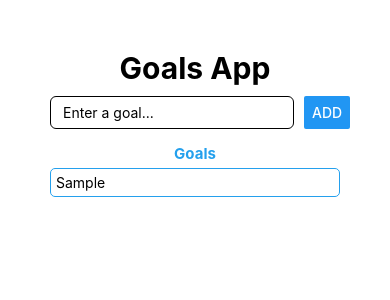
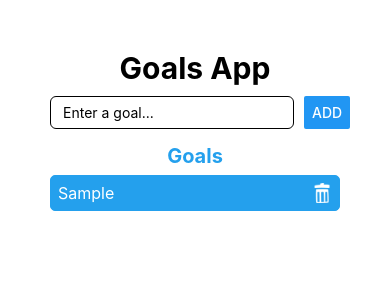
Before and after one commit to JO-OLADEJI/Goals-App, a React Native app: screen / in a window 390 px wide. Both pictures are taken after typing "Sample" into the empty fields and a click on the button "ADD". Shown: the top 300 px of the page. Built offline with nearby package versions, Linux system fonts and the light colour scheme.

Commit message:
Added delete logic to GoalItem

```diff
--- a/App.js
+++ b/App.js
@@ -3,7 +3,6 @@ import React, { useState } from 'react';
 import { StyleSheet, Text, View, FlatList } from 'react-native';
 import Input from './components/Input.js';
 import GoalItem from './components/GoalItem.js';
-
 
 
 const App = () => {
@@ -22,6 +21,11 @@ const App = () => {
     }
   }
 
+  const handleGoalDelete = (goalId) => {
+    setAllGoals(currentGoals => currentGoals.filter((goal) => goal.id !== goalId));
+  }
+
+
 
   return (
     <View style={styles.screen}>
@@ -29,15 +33,18 @@ const App = () => {
       <Text style={styles.title}>Goals App</Text>
       <Input
         goal={goal}
-        handleGoalChange={handleGoalChange}
-        handleGoalSubmit={handleGoalSubmit}
+        onChange={handleGoalChange}
+        onAdd={handleGoalSubmit}
       />
       {(allGoals.length >= 1) && <Text style={styles.subTitle}>Goals</Text>}
       <FlatList
         data={allGoals}
         keyExtractor={(goal, index) => goal.id}
         renderItem={goal =>
-          <GoalItem goal={goal.item.value} />
+          <GoalItem
+            goalObject={goal.item}
+            onDelete={handleGoalDelete}
+          />
         }
       />
 
@@ -60,7 +67,7 @@ const styles = StyleSheet.create({
 
   subTitle: {
     fontWeight: 'bold',
-    fontSize: 15,
+    fontSize: 20,
     textAlign: 'center',
     marginTop: 15,
     color: '#24a0ed',
--- a/components/GoalItem.js
+++ b/components/GoalItem.js
@@ -1,22 +1,42 @@
 import React from 'react';
-import { View, Text, StyleSheet } from 'react-native';
+import { View, Text, StyleSheet, TouchableOpacity, Image } from 'react-native';
+import DeleteImg from '../assets/delete.png';
 
 
 const GoalItem = (props) => {
   return (
     <View style={styles.listItem}>
-      <Text>{props.goal}</Text>
+      <Text style={styles.text}>{props.goalObject.value}</Text>
+      <TouchableOpacity
+        activeOpacity={0.5}
+        onPress={() => props.onDelete(props.goalObject.id)}>
+        <Image style={styles.icon} source={DeleteImg} />
+      </TouchableOpacity>
     </View>
   );
 }
 
 const styles = StyleSheet.create({
   listItem: {
+    flexDirection: 'row',
+    justifyContent: 'space-between',
+    alignItems: 'center',
     borderWidth: 1,
     borderRadius: 5,
     borderColor: '#24a0ed',
-    marginVertical: 5,
-    padding: 5,
+    backgroundColor: '#24a0ed',
+    marginVertical: 7,
+    padding: 7,
+  },
+
+  text: {
+    color: '#fff',
+    fontSize: 16,
+  },
+
+  icon: {
+    width: 20,
+    height: 20,
   }
 });
 
--- a/components/Input.js
+++ b/components/Input.js
@@ -8,12 +8,12 @@ const Input = (props) => {
         style={styles.textInput}
         placeholder="Enter a goal..."
         value={props.goal}
-        onChangeText={props.handleGoalChange}
+        onChangeText={props.onChange}
         keyboardType="default"
       />
       <Button
         title="Add"
-        onPress={props.handleGoalSubmit}
+        onPress={props.onAdd}
         accessibilityLabel="add new goal"
       />
     </View>
```
Also changed, not shown: assets/delete.png (added).
